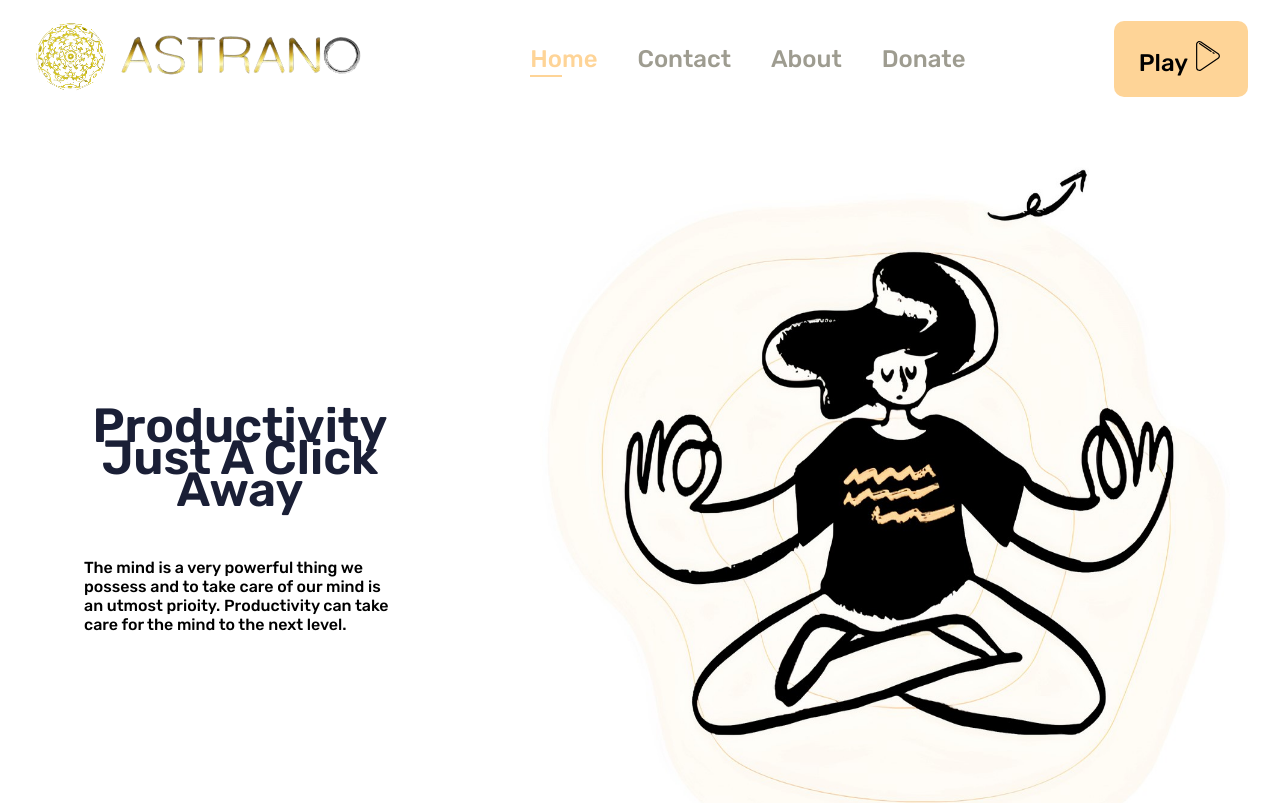
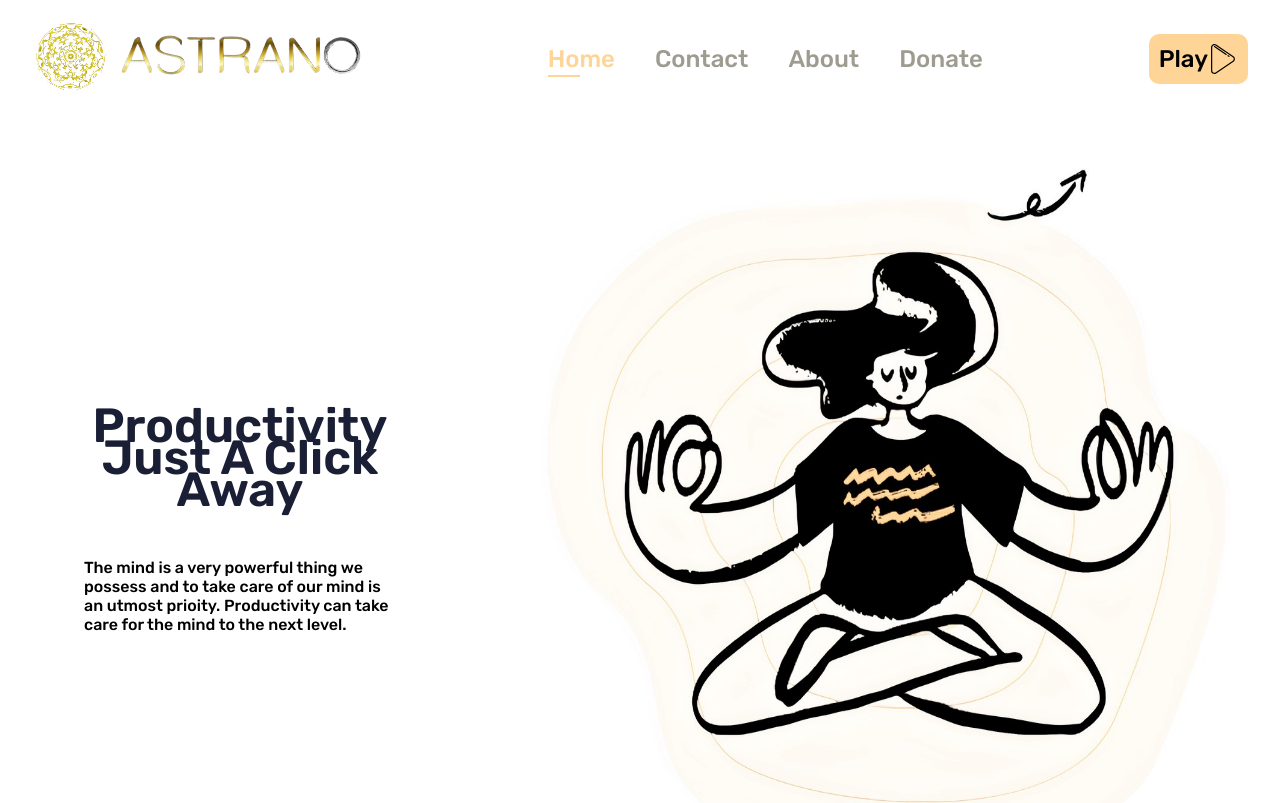
Before and after one commit to adambenaceur/Productivity-App, a Next.js app: page / in a window 1280 px wide. Shown: the top 803 px of the page. Built offline with nearby package versions, Linux system fonts and the light colour scheme.

Commit message:
style changes

```diff
--- a/styles.css
+++ b/styles.css
@@ -28,12 +28,16 @@
 .header button {
     margin:0;
     background-color: #fed497;
-    padding: 20px 25px;
+    padding: 10px 10px;
     border-radius: 10px;
     border:none;
     font-size: x-large;
     font-family: Rubik;
     font-weight: 500;
+    display:flex;
+    align-items:center;
+    justify-content: center;
+
 
 
 }
```
